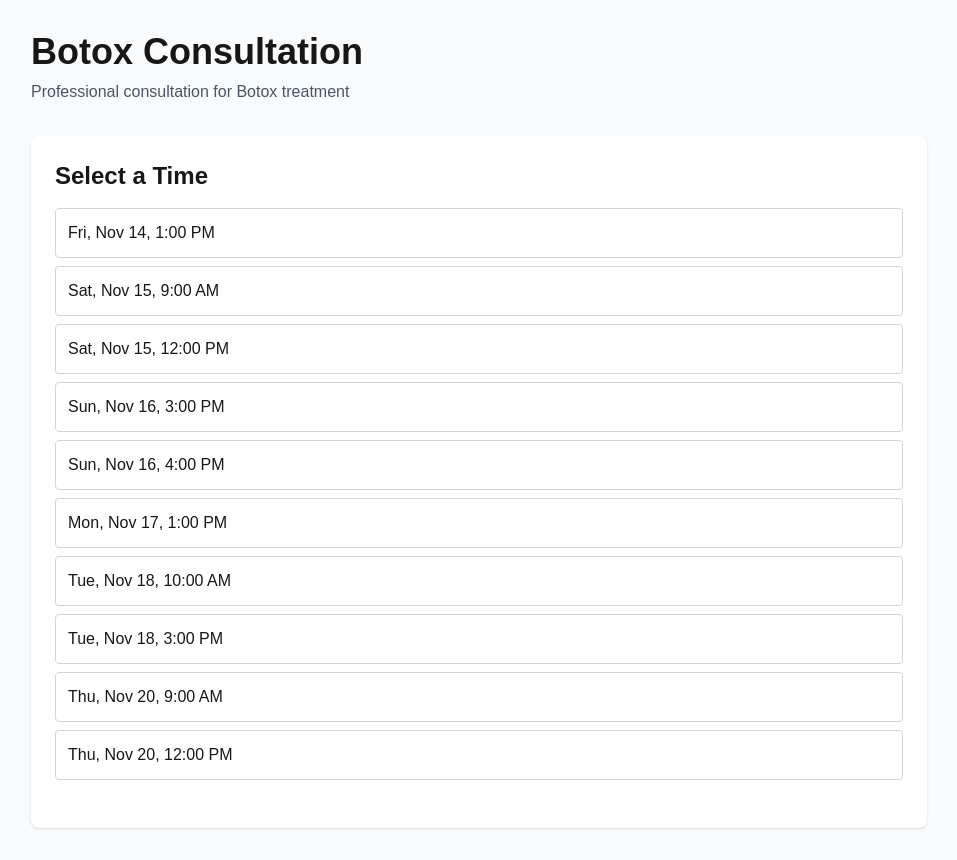
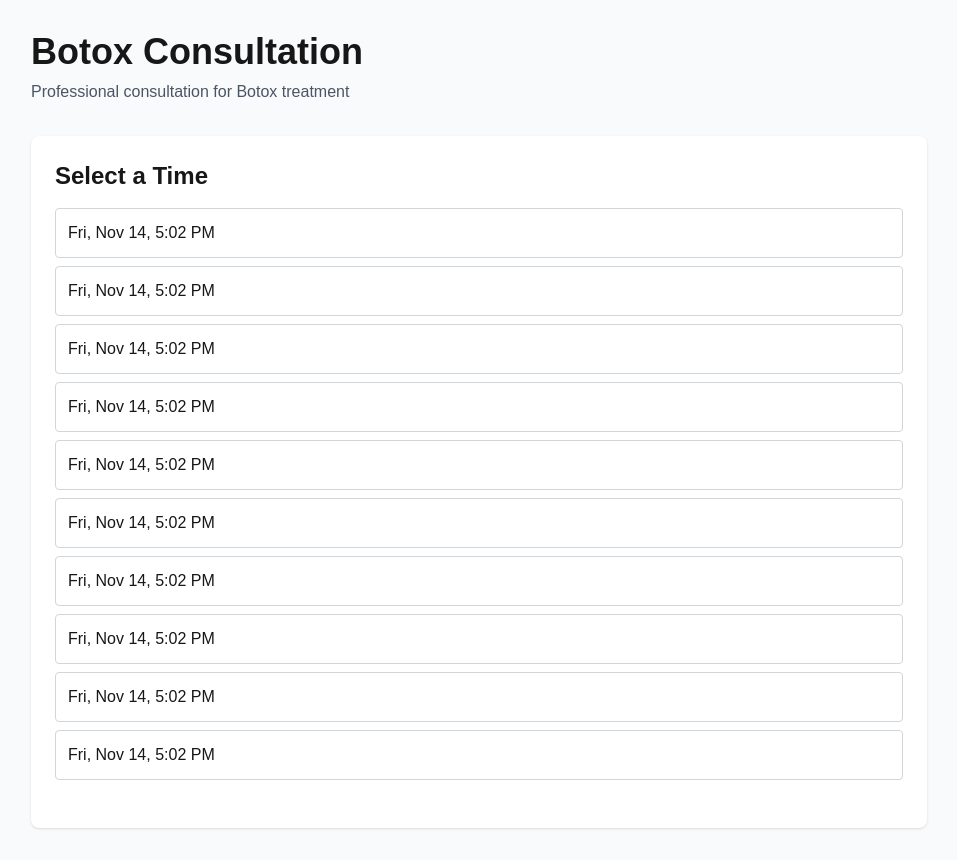
Before and after one commit to 64bit-polygon/booking-app, a Next.js app: page /booking/botox in a window 1280 px wide. Shown: the whole page, without its empty margins (161-1118 px from the left). Built offline with nearby package versions, Linux system fonts and the light colour scheme.

Commit message:
fixed time hydration issue

```diff
--- a/src/app/booking/[serviceId]/TimeslotPicker.tsx
+++ b/src/app/booking/[serviceId]/TimeslotPicker.tsx
@@ -14,14 +14,17 @@
   serviceId: string;
 }
 
-const formatTime = (isoString?: string) =>
-  new Date(isoString ?? Date.now()).toLocaleString('en-US', {
+const formatTime = (isoString?: string) => {
+  if (!isoString) return '';
+
+  return   new Date(Date.now()).toLocaleString('en-US', {
     weekday: 'short',
     month: 'short',
     day: 'numeric',
     hour: 'numeric',
     minute: '2-digit',
   });
+}
 
 export default function TimeslotPicker({ timeslots: initialTimeslots, serviceId }: TimeslotPickerProps) {
   const [timeslots, setTimeslots] = useState(initialTimeslots);
```
